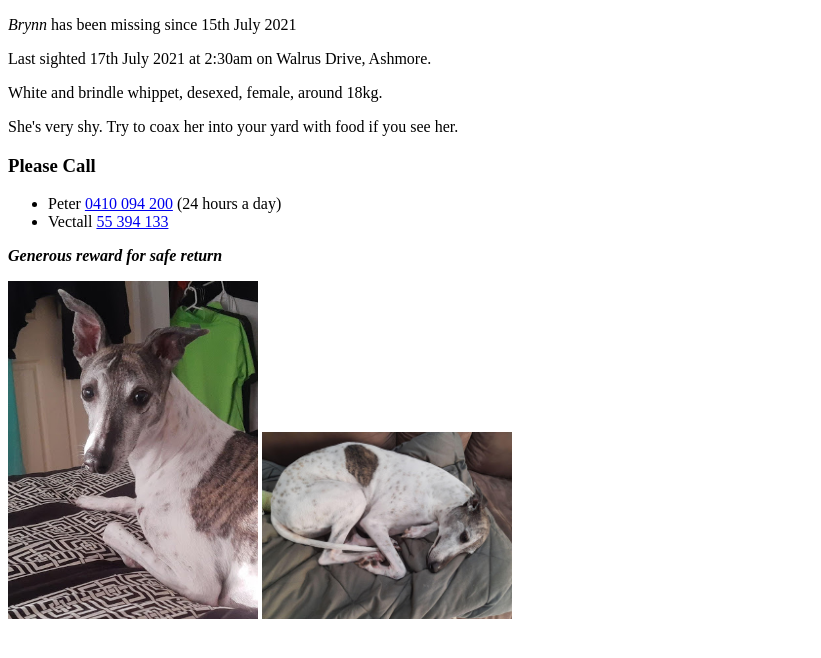
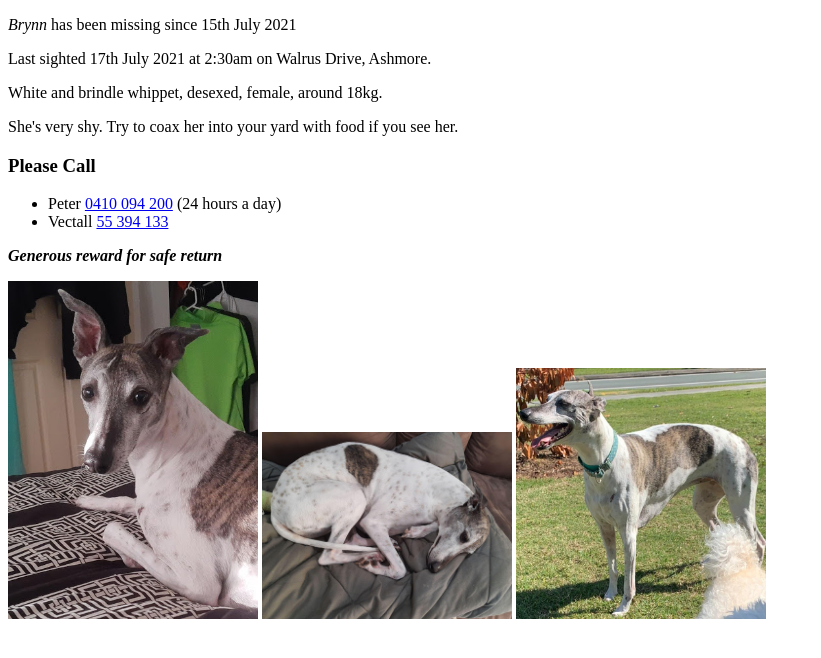
Before and after one commit to LightAndLight/find-brynn, a plain HTML site: page index.html in a window 1280 px wide. Shown: the whole page, without its empty margins (0-821 px from the left). Drawn offline with Linux system fonts and the light colour scheme.

Commit message:
add another image

```diff
--- a/index.html
+++ b/index.html
@@ -27,5 +27,6 @@
         <p><b><i>Generous reward for safe return</i></b></p>
         <img src="./brynn-1.jpg" width="250px" alt="Brynn sitting on a bed looking at the camera" />
         <img src="./brynn-2.jpg" width="250px" alt="Brynn curled up on a couch" />
+        <img src="./brynn-3.jpg" width="250px" alt="Brynn standing on some grass" />
     </body>
 </html>
```
Also changed, not shown: brynn-3.jpg (added).
